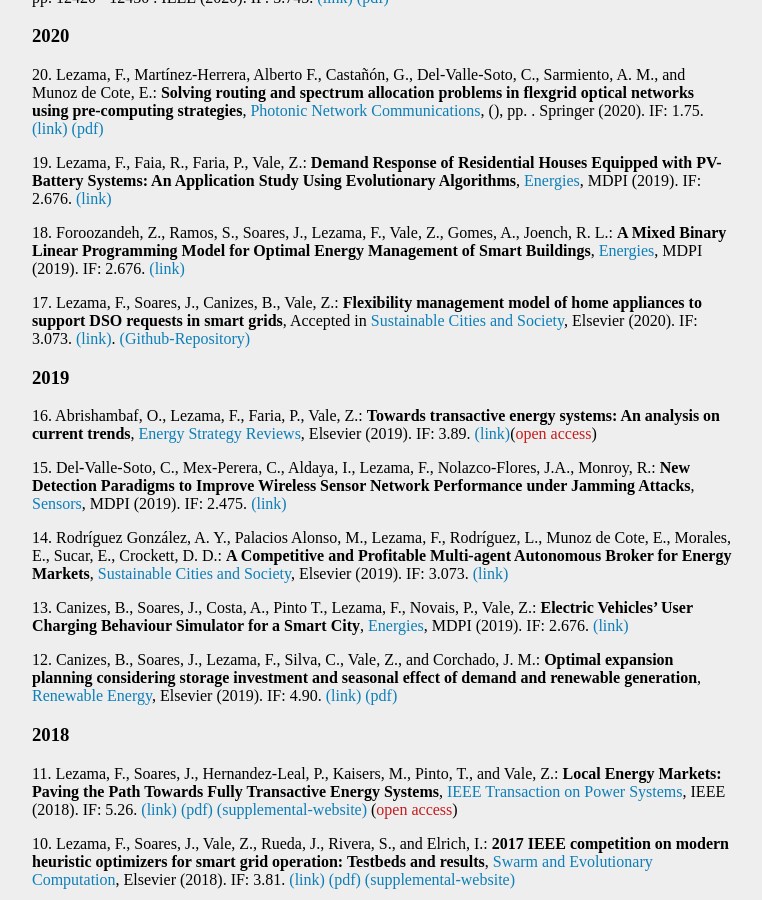
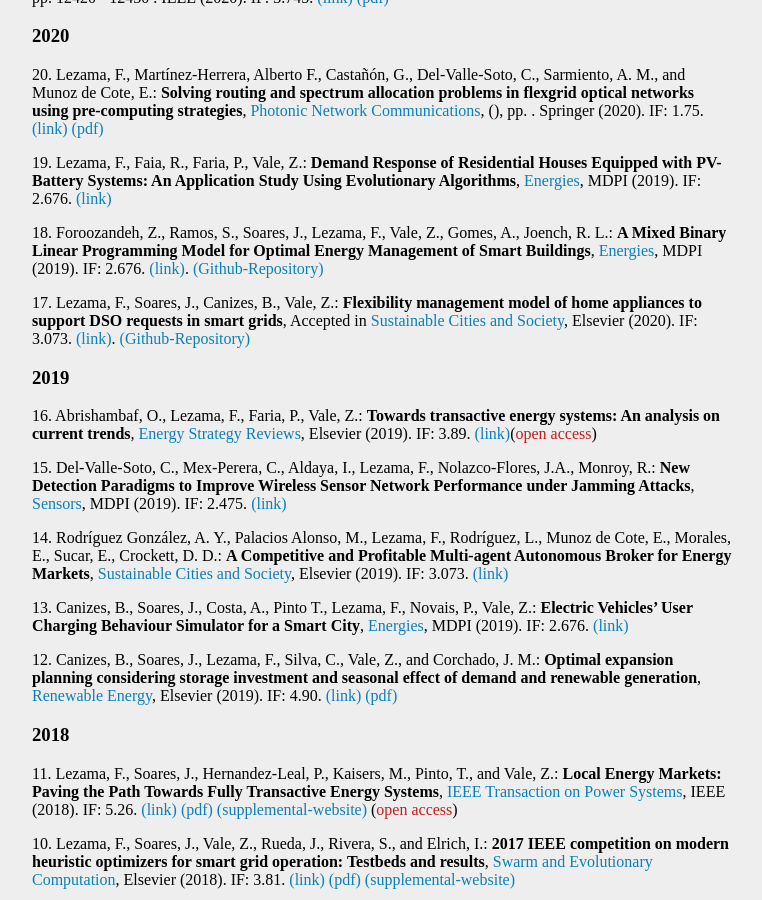
Before and after one commit to fernandolezama/fernandolezama.github.io, a Jekyll site: the page built from publication.md, in a window 1280 px wide and 900 px high, scrolled down 347 px. Shown: the whole window, without its empty margins (258-1020 px from the left). Built offline with Jekyll 4.4.1, drawn with Linux system fonts in a browser that asks for light colours.

Commit message:
Update publication.md

```diff
--- a/publication.md
+++ b/publication.md
@@ -19,9 +19,9 @@
 
 19\. Lezama, F., Faia, R., Faria, P., Vale, Z.: **Demand Response of Residential Houses Equipped with PV-Battery Systems: An Application Study Using Evolutionary Algorithms**, [Energies](https://www.mdpi.com/journal/energies), MDPI (2019). IF: 2.676. [(link)](https://www.mdpi.com/1996-1073/13/10/2466)
 
-18\. Foroozandeh, Z., Ramos, S., Soares, J., Lezama, F., Vale, Z., Gomes, A., Joench, R. L.: **A Mixed Binary Linear Programming Model for Optimal Energy Management of Smart Buildings**, [Energies](https://www.mdpi.com/journal/energies), MDPI (2019). IF: 2.676. [(link)](https://www.mdpi.com/1996-1073/13/7/1719)
+18\. Foroozandeh, Z., Ramos, S., Soares, J., Lezama, F., Vale, Z., Gomes, A., Joench, R. L.: **A Mixed Binary Linear Programming Model for Optimal Energy Management of Smart Buildings**, [Energies](https://www.mdpi.com/journal/energies), MDPI (2019). IF: 2.676. [(link)](https://www.mdpi.com/1996-1073/13/7/1719). <span style="color:#1dc31d;">[(Github-Repository)](https://github.com/fernandolezama/DR-of-Residential-Houses-Equipped-with-PV-BB-Systems-An-Application-Study-Using-EAs_Energies2020)</span>
 
-17\. Lezama, F., Soares, J., Canizes, B., Vale, Z.: **Flexibility management model of home appliances to support DSO requests in smart grids**, Accepted in [Sustainable Cities and Society](https://www.journals.elsevier.com/sustainable-cities-and-society), Elsevier (2020). IF: 3.073. [(link)](https://www.sciencedirect.com/science/article/pii/S2210670720300354). <span style="color:#C31D1D;">[(Github-Repository)](https://github.com/fernandolezama/Flexibility-of-appliances-to-support-DSO-in-SG-SCS2019)</span>
+17\. Lezama, F., Soares, J., Canizes, B., Vale, Z.: **Flexibility management model of home appliances to support DSO requests in smart grids**, Accepted in [Sustainable Cities and Society](https://www.journals.elsevier.com/sustainable-cities-and-society), Elsevier (2020). IF: 3.073. [(link)](https://www.sciencedirect.com/science/article/pii/S2210670720300354). <span style="color:#1dc31d;">[(Github-Repository)](https://github.com/fernandolezama/Flexibility-of-appliances-to-support-DSO-in-SG-SCS2019)</span>
 
 ### 2019
 
```
